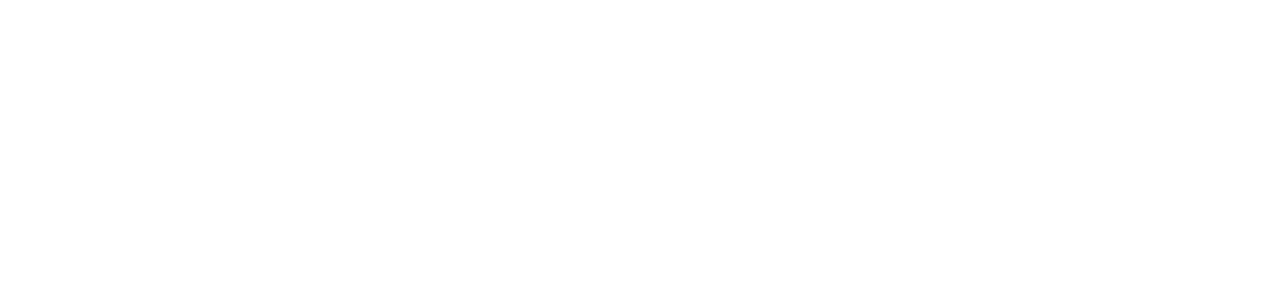
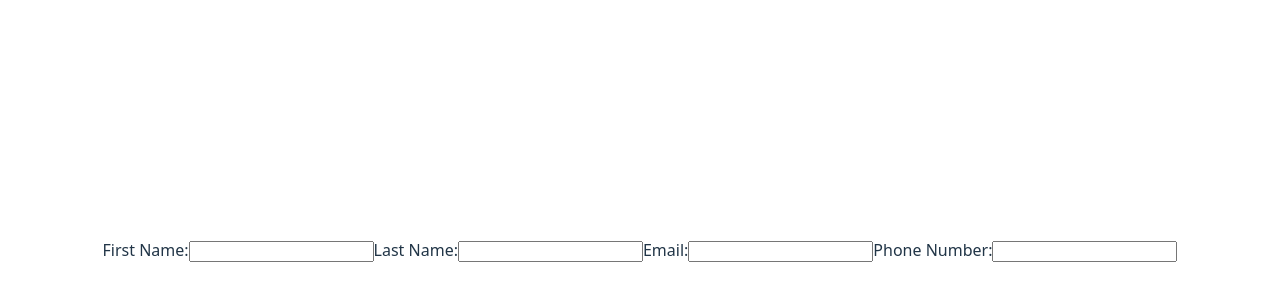
Before and after one commit to iZhGH/CVApp, a React (Vite) app in the folder CV-Application/: page / in a window 1280 px wide. Shown: the part 150-450 px from the top of the page. Built offline with nearby package versions, Linux system fonts and the light colour scheme.

Commit message:
feat(GeneralInfo.jsx): General info form - Add basic JSX form for general info input

```diff
--- a/CV-Application/src/App.jsx
+++ b/CV-Application/src/App.jsx
@@ -2,12 +2,14 @@
 import reactLogo from './assets/react.svg'
 import viteLogo from '/vite.svg'
 import './App.css'
+import GeneralInfo from './components/generalInfo'
 
 function App() {
 
 
   return (
     <>
+    <GeneralInfo />
      </>
   )
 }
--- /dev/null
+++ b/CV-Application/src/components/GeneralInfo.jsx
@@ -0,0 +1,31 @@
+import { useState } from "react"
+
+export default function GeneralInfo() {
+    const [firstName,setFirstName] = useState()
+    const [lastName, setLastName] = useState()
+    const [email, setEmail] = useState()
+    const [phoneNumber, setPhoneNumber] = useState()
+
+
+
+    return (
+        <>
+        <div className="generalForm">
+        <form>
+            <label>First Name:</label>
+            <input type="text" />
+
+            <label>Last Name:</label>
+            <input type="text" />
+
+            <label>Email:</label>
+            <input type="email" />
+
+            <label>Phone Number:</label>
+            <input type="tel" />
+
+        </form>
+        </div>
+        </>
+    )
+}
```
